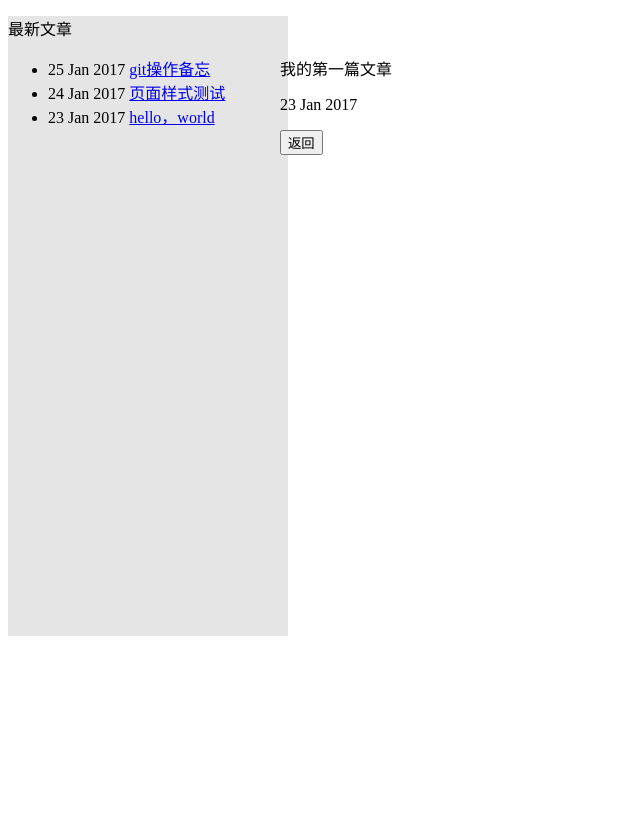
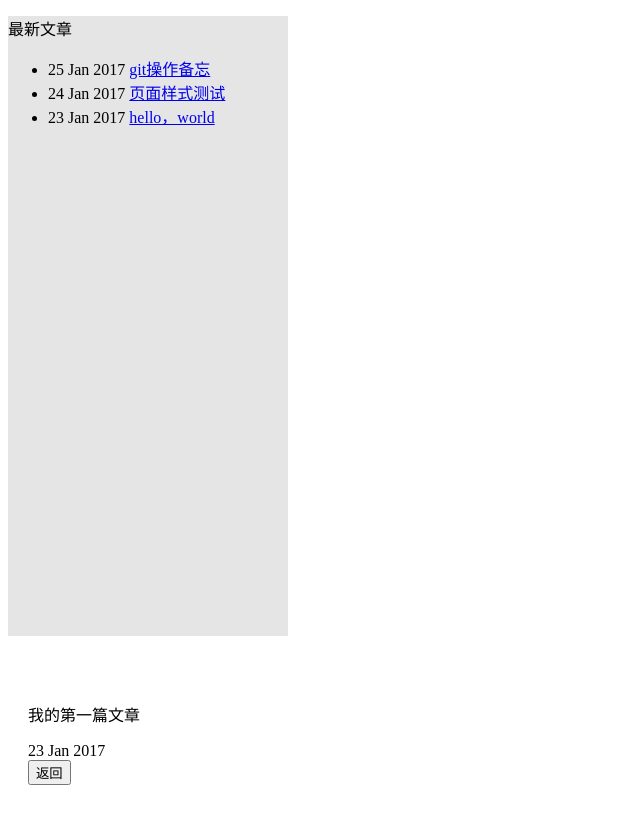
Before and after one commit to wangjianjie606/dono, a Jekyll site: the page built from _posts/2017-01-23-hello-world.html, in a window 1280 px wide. Shown: the top 824 px of the page, without its empty margins (0-640 px from the left). Built offline with Jekyll 4.4.1, drawn with Linux system fonts in a browser that asks for light colours.

Commit message:
style test

```diff
--- a/_layouts/default.html
+++ b/_layouts/default.html
@@ -12,7 +12,7 @@
     <div id="mainDiv">
 
       {{ content }}
-
+      <div style="align:right">{{ page.date | date_to_string }}</div>
 	  <button id="btn">返回</button>
     </div>
   </body>
--- a/_posts/2017-01-23-hello-world.html
+++ b/_posts/2017-01-23-hello-world.html
@@ -4,5 +4,3 @@
 ---
 
 <p>我的第一篇文章</p>
-
-<p>{{ page.date | date_to_string }}</p>
--- a/assets/css/main.css
+++ b/assets/css/main.css
@@ -1,8 +1,9 @@
 @CHARSET "UTF-8";
 #mainDiv {
-  position: absolute;
-  left: 280px;
-  top: 40px;
+  float:left;
+  margin-left:20px;
+  margin-top:50px;
+  width:780px;
 }
 
 #leftDiv #sidebar{
```
